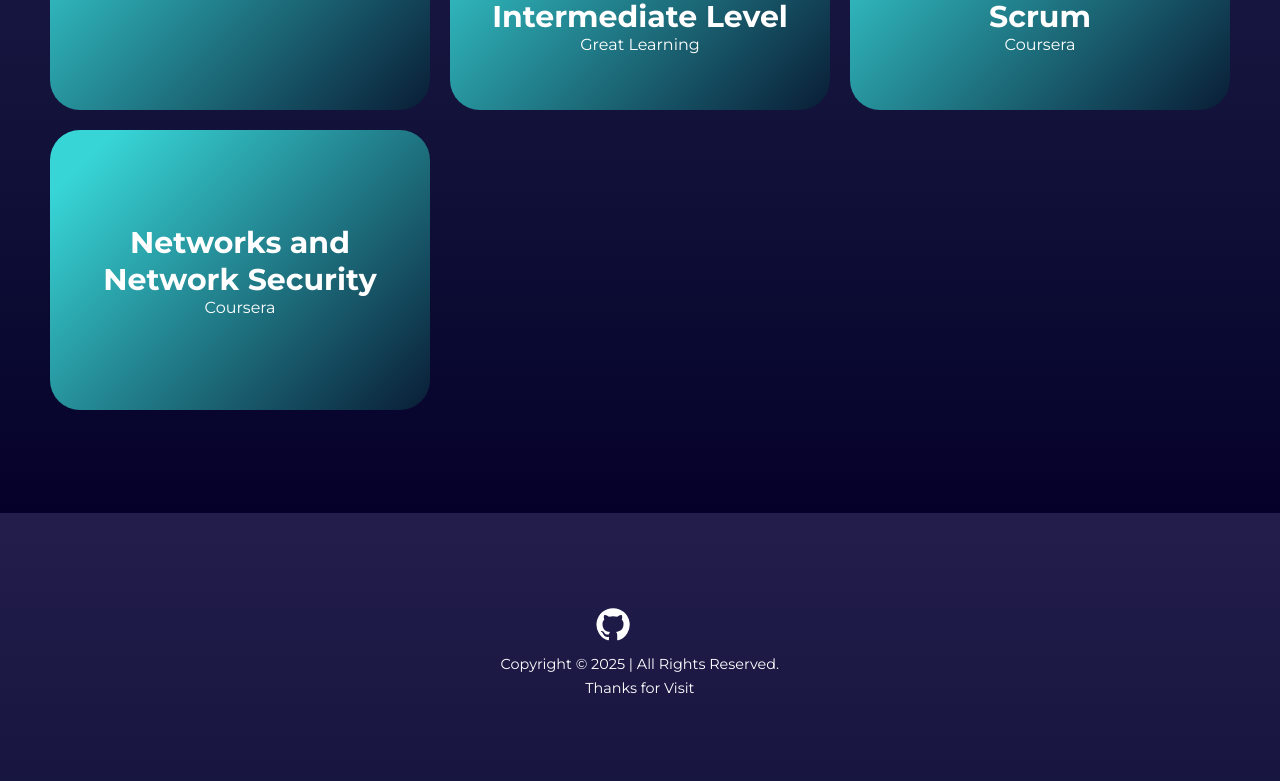
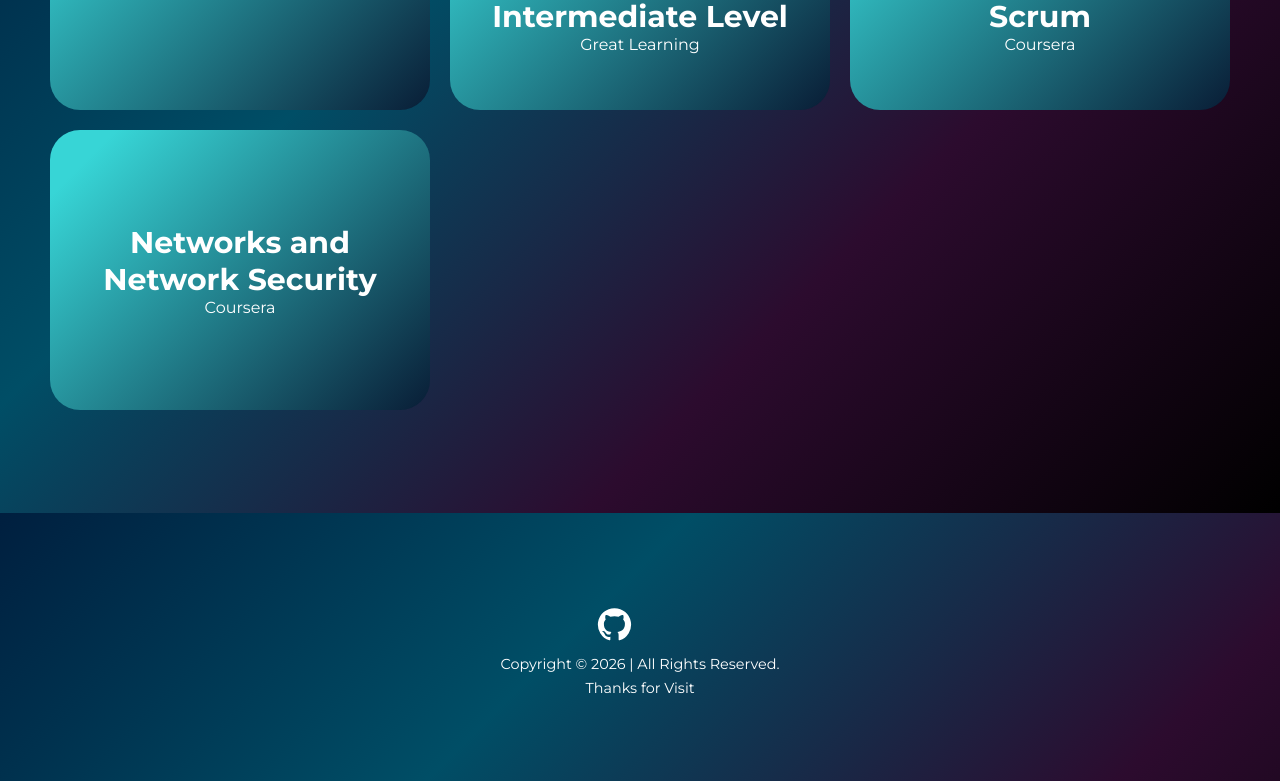
Before and after one commit to thanurarukshan/React-Portfolio-V2.0, a React (Create React App) app: page / in a window 1280 px wide. Shown: the part 5887-6668 px from the top of the page. Built offline with nearby package versions, Linux system fonts and the light colour scheme; some icons are missing.

Commit message:
background animation added

```diff
--- a/src/Aboutme.css
+++ b/src/Aboutme.css
@@ -12,11 +12,15 @@
   }
 }
 
+
+
 .Aboutme {
   color: white;
   min-width: 100vw;
   min-height: 100vh;
-  /*background-color: black; */
+
+  /* Plasmatic Waves Background moved to global index.css */
+
   display: flex;
   align-items: center;
   justify-content: center;
--- a/src/Footer.js
+++ b/src/Footer.js
@@ -34,7 +34,7 @@ function Footer() {
           </a>
         </div>
         <span id="footer-main-span">
-          Copyright © 2025 | All Rights Reserved.
+          Copyright © 2026 | All Rights Reserved.
         </span>
         <span id="footer-main-span2">Thanks for Visit</span>
         {/* <Logoslider className="Skillset-bar" /> */}
--- a/src/index.css
+++ b/src/index.css
@@ -1,6 +1,7 @@
 html {
   scroll-behavior: smooth;
 }
+
 body {
   margin: 0;
   max-width: 100vw !important;
@@ -17,8 +18,11 @@ code {
 
 body {
   /* background-image: url(../public/flat-mountains.svg); */
-  background-image: linear-gradient(to top, #05002a, #0b0b32, #12123b, #1a1843, #231d4c);
-  background-size: cover;
+  /* Plasmatic Waves Background */
+  background: linear-gradient(-45deg, #000000, #2c0b2e, #004e66, #001f3f);
+  background-size: 400% 400%;
+  animation: gradientBG 15s ease infinite;
+
   background-attachment: fixed;
   display: flex;
   justify-content: center;
@@ -26,3 +30,17 @@ body {
   min-height: 100vh;
   color: white;
 }
+
+@keyframes gradientBG {
+  0% {
+    background-position: 0% 50%;
+  }
+
+  50% {
+    background-position: 100% 50%;
+  }
+
+  100% {
+    background-position: 0% 50%;
+  }
+}
```
